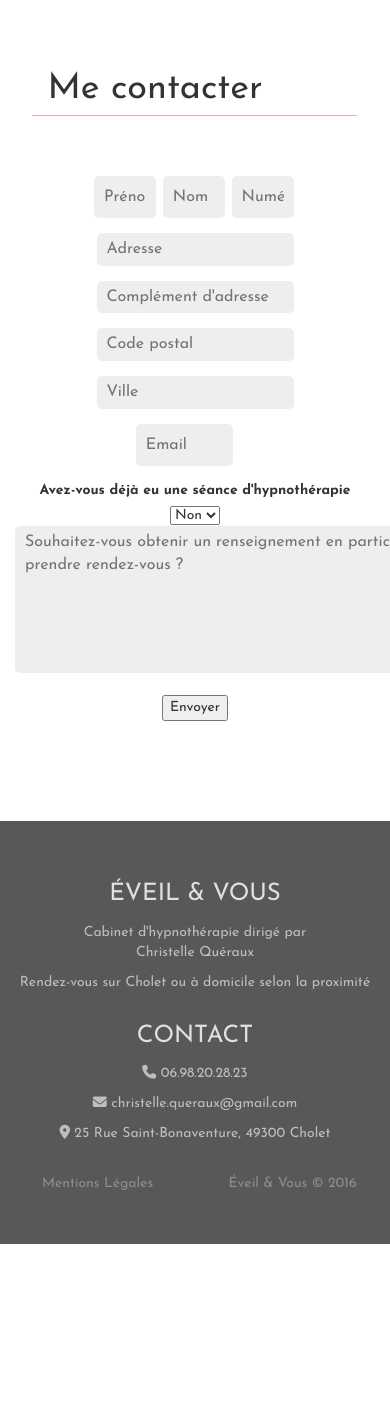
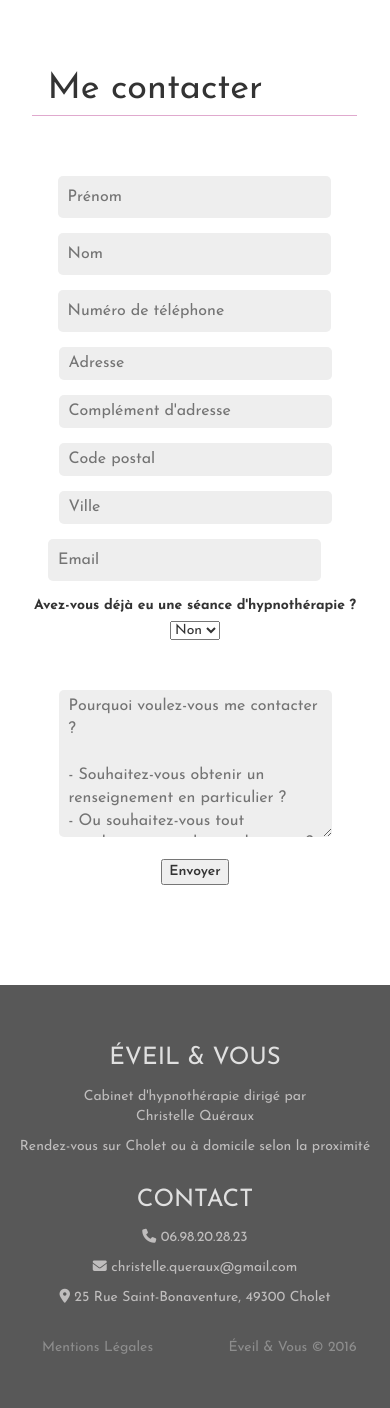
Before and after one commit to BereniceDavid/Hypnotherapie, a PHP site: page /contact.html in a window 390 px wide. Shown: the part 514-1922 px from the top of the page. Before the commit the page ends 1758 px from the top, so only its background shows below. Run offline with PHP 8.4, Linux system fonts and the light colour scheme; some libraries are stand-ins or nearby versions.

Commit message:
CSS & responsive formulaire
page contact terminée

```diff
--- a/contact.html
+++ b/contact.html
@@ -63,19 +63,19 @@
 				<div class="col-md-offset-2 col-md-8 center">
 					<input required type="text" name="adress" placeholder="Adresse" />
 					<input type="text" name="complementAdress" placeholder="Complément d'adresse" />
+					<input required type="number" name="postalCode" placeholder="Code postal" maxlength="5" />
 				</div>
 			</div>
 			<div class="row">
 				<div class="col-md-offset-2 col-md-8 center">
-					<input required type="number" name="postalCode" placeholder="Code postal" maxlength="5" />
 					<input required type="text" name="town" placeholder="Ville" />
+					<input required type="email" name="email" placeholder="Email" />
 				</div>
 			</div>
 			</div>
 			<div class="row">
 				<div class="center col-md-offset-2 col-md-8">
-					<input required type="email" name="email" placeholder="Email" />
-					<label for="clientSession">Avez-vous déjà eu une séance d'hypnothérapie</label>
+					<label for="clientSession">Avez-vous déjà eu une séance d'hypnothérapie ?</label>
 					<select name="firstSession" id="clientSession">
 						<option value="yes">Oui</option>
 						<option value="no" selected="selected">Non</option>
@@ -84,12 +84,15 @@
 			</div>
 			<div class="row">
 				<div class="center col-md-offset-2 col-md-8">
-					<textarea required name="comment" rows="6" cols="80" placeholder="Souhaitez-vous obtenir un renseignement en particulier ? Ou souhaitez-vous tout simplement prendre rendez-vous ?"></textarea>
+					<textarea required name="comment" rows="6" cols="80" placeholder="Pourquoi voulez-vous me contacter ?
+
+- Souhaitez-vous obtenir un renseignement en particulier ?
+- Ou souhaitez-vous tout simplement prendre rendez-vous ?"></textarea>
 				</div>
 			</div>
 			<div class="row">
 				<div class="col-md-offset-2 col-md-8 center">
-					<button type="submit">Envoyer</button>
+					<button type="submit" class="semiBold">Envoyer</button>
 				</div>
 			</div>
 		</form>
--- a/styles/style.css
+++ b/styles/style.css
@@ -362,8 +362,6 @@ a#arrow {
 		margin-top: 20px;
 		padding-top: 90px;
 	}
-
-
 	/** placeholder color (input + textarea) **/
 
 	::-webkit-input-placeholder {
@@ -401,8 +399,6 @@ input.placeholder,
 	textarea.placeholder {
 		color: #555;
 	}
-
-
 	/********************
 
 /INDEX.PHP
@@ -635,8 +631,6 @@ TEMOIGNAGES.HTML
 MEDIA QUERIES
 
 ********************/
-
-
 	/**  Téléphone  *  767px*/
 
 	@media screen and (max-width: 767px) {
@@ -682,11 +676,25 @@ MEDIA QUERIES
 			margin-bottom: 280px;
 			text-align: center;
 		}
+		.infosContact input[name=firstName],
+		.infosContact input[name=lastName],
+		.infosContact input[name=phoneNumber],
+		.infosContact input[name=adress],
+		.infosContact input[name=postalCode],
+		.infosContact input[name=town],
+		.infosContact input[name=email],
+		.infosContact textarea,
+		.infosContact input[name=complementAdress] {
+			width: 70vw;
+		}
+		.infosContact textarea {
+			margin-top: 5vh;
+		}
+		.infosContact select {
+			margin-bottom:1vh;
 		}
 
-
 		/**  Tablette  **/
-
 		@media screen and (min-width: 768px) and (max-width: 991px) {
 			/**  header / .topBar  **/
 			header {
@@ -705,8 +713,6 @@ MEDIA QUERIES
 				text-align: center;
 			}
 		}
-
-
 		/*
 @media screen and (min-width: 992px) and (max-width: 1199px) {}
 
```
Also changed, not shown: index.php (+8 -5 lines). Lines whose indentation alone changed are shown as unchanged.
